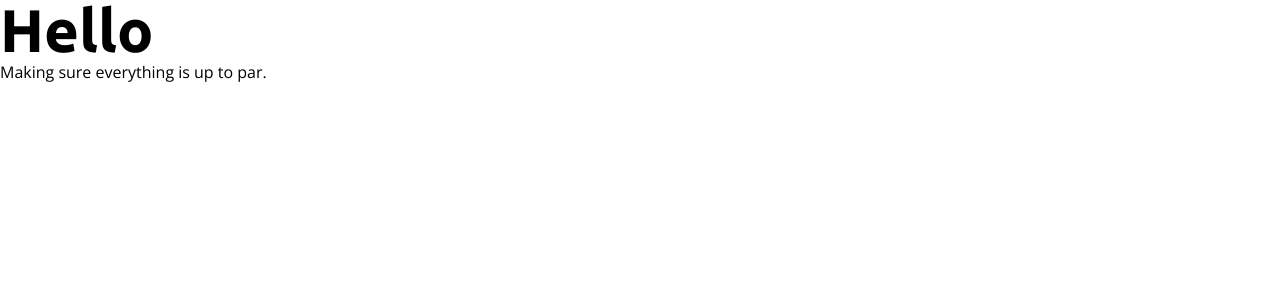
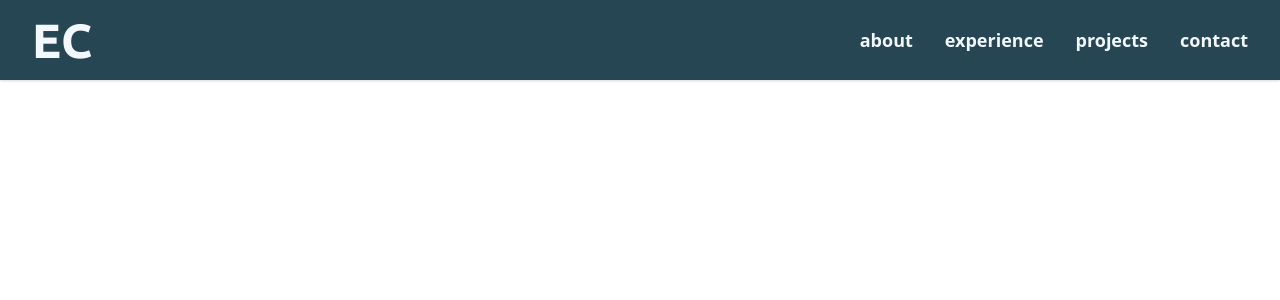
Before and after one commit to emma-campbell/emmacampbell.dev, a React (Create React App) app: page / in a window 1280 px wide. Shown: the top 300 px of the page. Built offline with nearby package versions, Linux system fonts and the light colour scheme.

Commit message:
desktop navigation

```diff
--- a/src/App.js
+++ b/src/App.js
@@ -3,8 +3,6 @@ import Layout from "./components/Layout";
 function App() {
   return (
     <Layout>
-      <h1 class="text-6xl">Hello</h1>
-      <p class="text-large">Making sure everything is up to par.</p>
     </Layout>
   );
 }
--- a/src/components/Layout/index.js
+++ b/src/components/Layout/index.js
@@ -1,5 +1,7 @@
 import React from "react";
 import styled from "styled-components";
+
+import Navigation from "../Navigation";
 
 const StyledLayout = styled.div.attrs({
     className: 'w-full h-screen'
@@ -8,6 +10,7 @@ const StyledLayout = styled.div.attrs({
 const Layout = ({children}) => {
     return (
         <StyledLayout>
+            <Navigation/>
             {children}
         </StyledLayout>
     )
--- /dev/null
+++ b/src/components/Navigation/index.js
@@ -0,0 +1,60 @@
+import React from "react";
+import styled from "styled-components";
+
+const StyledNav = styled.nav.attrs({
+  className: "bg-green-dark shadow fixed w-full z-50",
+})``;
+
+const NavigationContent = styled.div.attrs({
+  className: "max-w-8xl mx-auto px-8 flex items-center justify-between h-20",
+})``;
+
+const Links = styled.div.attrs({
+  className: "hidden md:block ml-10 flex items-baseline space-x-8",
+})``;
+
+const Link = styled.a.attrs({
+  className: "text-white rounded-md text-lg font-bold",
+})`
+  position: relative;
+  text-decoration: none;
+  display: inline-block;
+
+  &:after {
+    background: none repeat scroll 0 0 transparent;
+    bottom: 0;
+    content: "";
+    display: block;
+    height: 2px;
+    left: 50%;
+    position: absolute;
+    background: #fff;
+    transition: width 0.3s ease 0s, left 0.3s ease 0s;
+    width: 0;
+  }
+
+  &:hover:after {
+    width: 100%;
+    left: 0;
+  }
+`;
+
+const Navigation = () => {
+  return (
+    <StyledNav>
+      <NavigationContent>
+        <a className="flex-shrink-0" href="/">
+          <h1 className="text-5xl text-white">EC</h1>
+        </a>
+        <Links>
+          <Link href="/#about">about</Link>
+          <Link href="/#experience">experience</Link>
+          <Link href="/#projects">projects</Link>
+          <Link href="/#contact">contact</Link>
+        </Links>
+      </NavigationContent>
+    </StyledNav>
+  );
+};
+
+export default Navigation;
```
